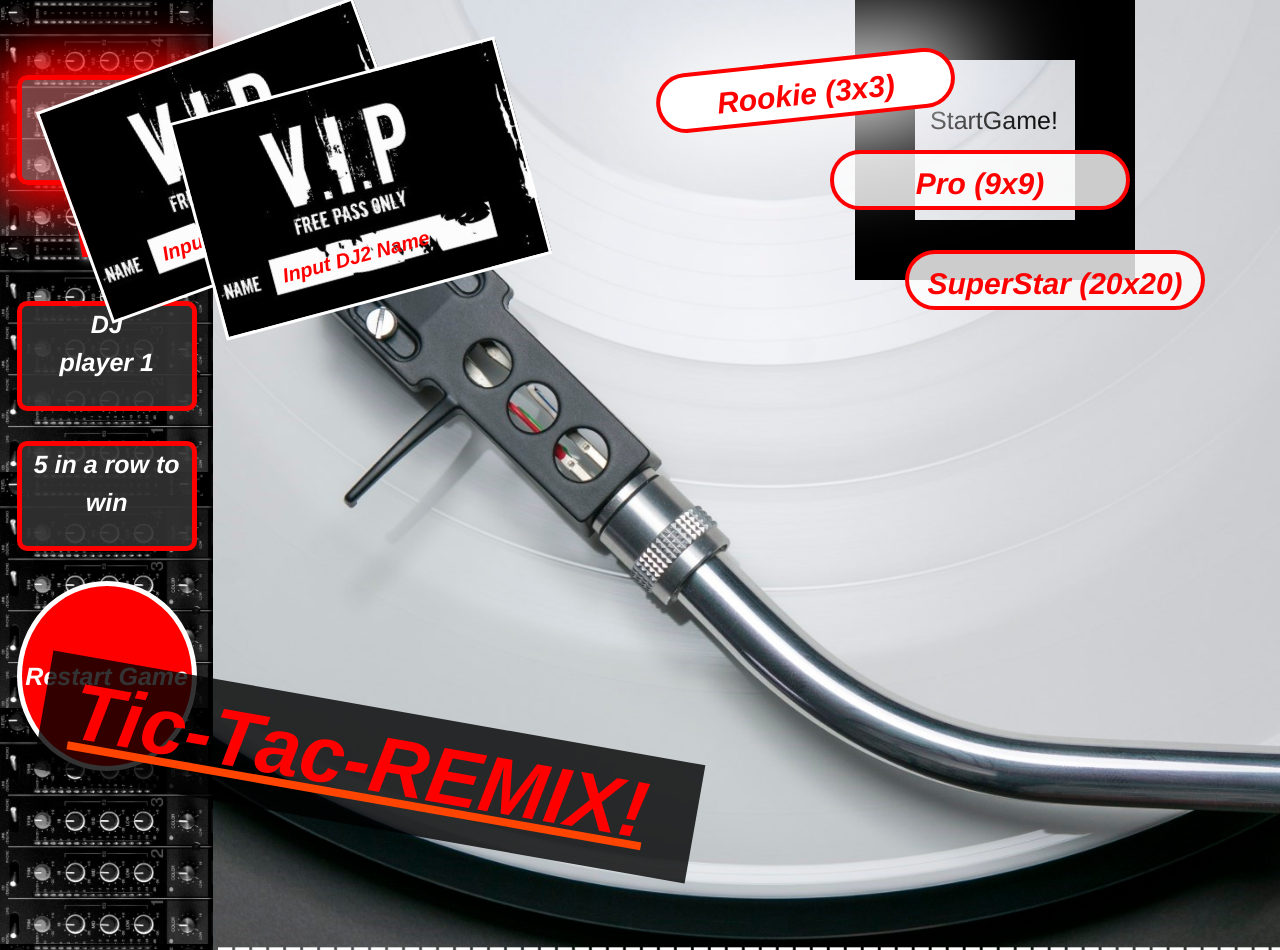
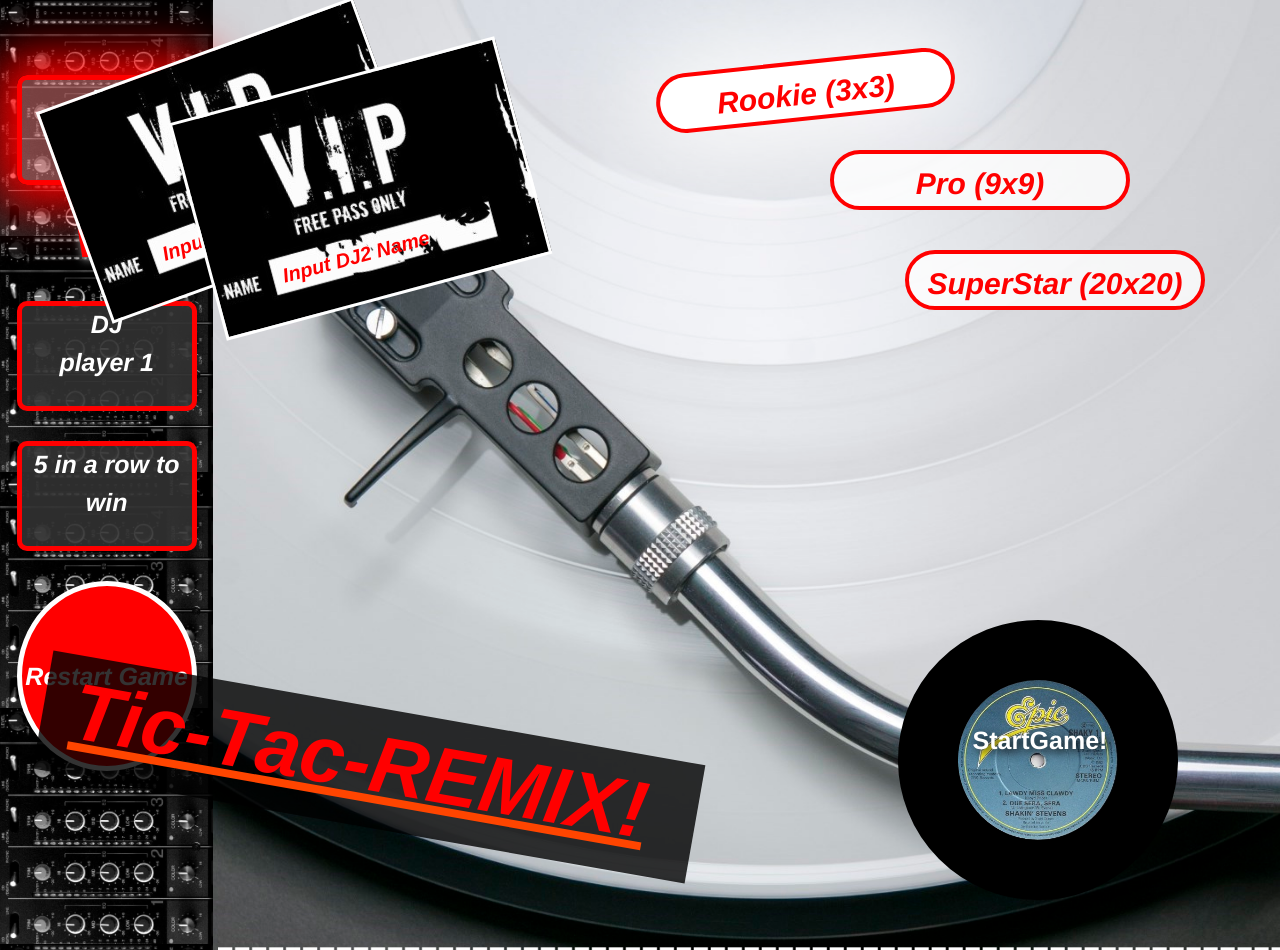
Before and after one commit to xuesongc4/tic-tac-remix2.0, a plain HTML site: page index.html in a window 1280 px wide. Drawn offline with Linux system fonts and the light colour scheme.

Commit message:
testing bug

```diff
--- a/css/title.css
+++ b/css/title.css
@@ -162,7 +162,7 @@ body {
     }
 }
 
-.start {
+#start {
     height: 350px;
     width: 350px;
     border-radius: 50%;
```
